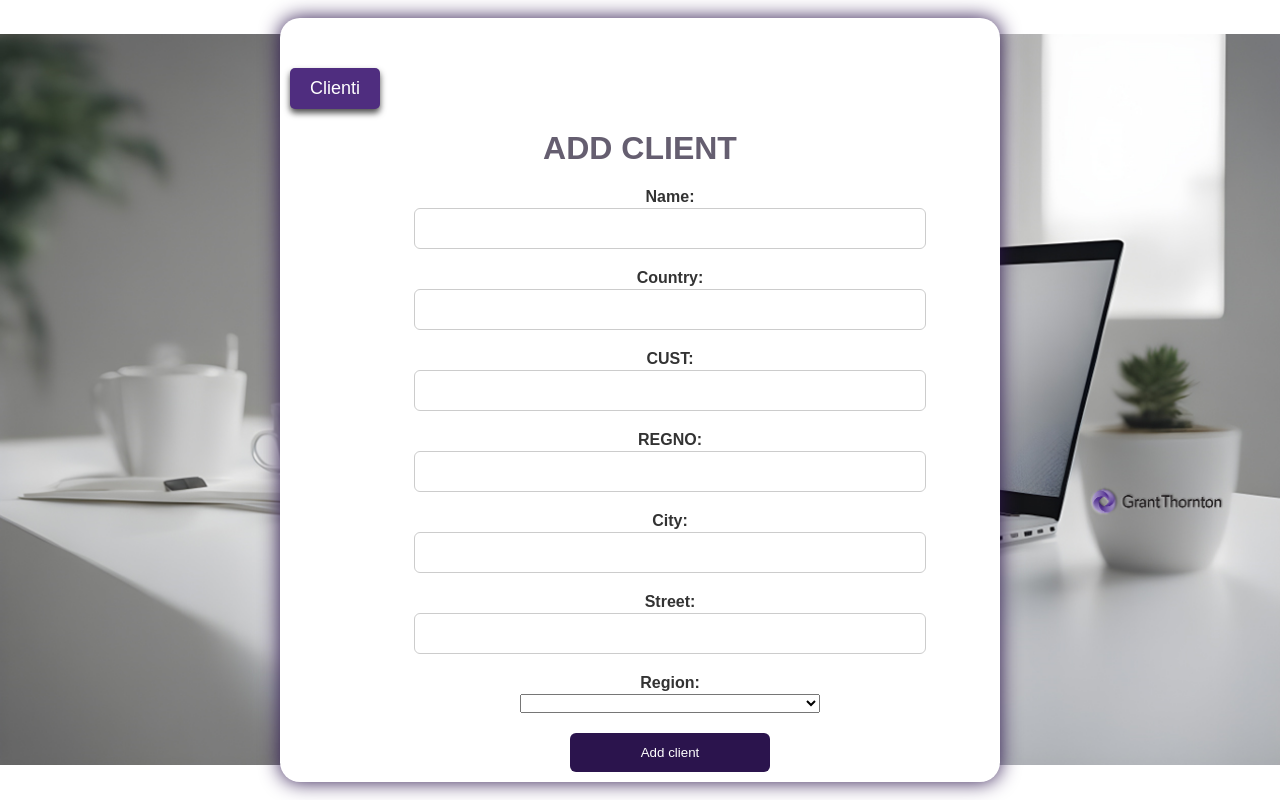
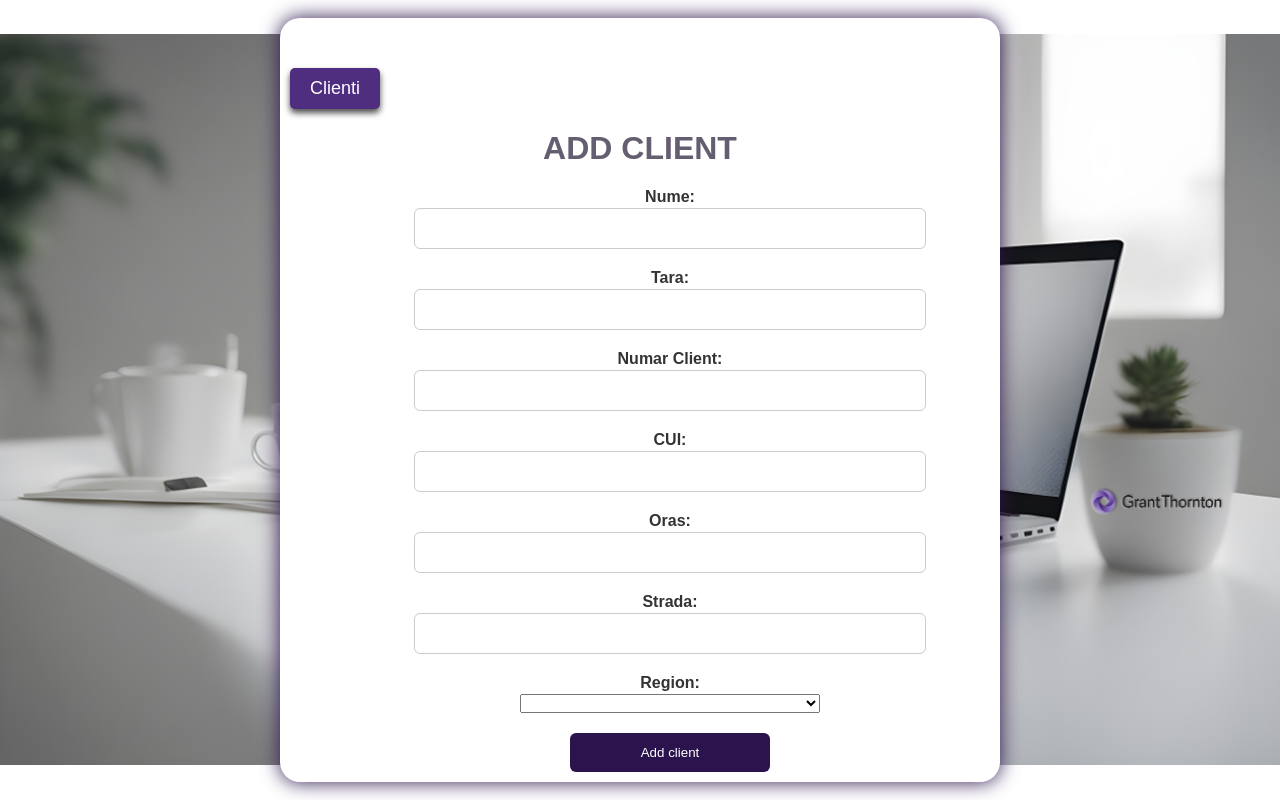
Before and after one commit to GTRDIGITAL/efacturaBimed, a Flask app: template website/templates/addClient.html in a window 1280 px wide. Run offline with Flask 3, Linux system fonts and the light colour scheme; the template is opened without the code that fills it, so the values that code supplies are empty; parts of the project's set-up code (start-up, migrations or seed data) failed here and were passed over.

Commit message:
modificare fiedls interfata clienti si add client

```diff
--- a/website/templates/addClient.html
+++ b/website/templates/addClient.html
@@ -125,32 +125,32 @@
         <h1>ADD CLIENT</h1>
         <form method="POST" enctype = "multipart/form-data" style="padding-left:60px;">
             <div class="form-group">
-                <label for="field1">Name:</label>
+                <label for="field1">Nume:</label>
                 <input type="text" id="numeClient" name="numeClient">
             </div>
 
             <div class="form-group">
-                <label for="field2">Country:</label>
+                <label for="field2">Tara:</label>
                 <input type="text" id="tara" name="tara">
             </div>
 
             <div class="form-group">
-                <label for="field3">CUST:</label>
+                <label for="field3">Numar Client:</label>
                 <input type="text" id="cust" name="cust">
             </div>
 
             <div class="form-group">
-                <label for="field4">REGNO:</label>
+                <label for="field4">CUI:</label>
                 <input type="text" id="cui" name="cui">
             </div>
 
             <div class="form-group">
-                <label for="field5">City:</label>
+                <label for="field5">Oras:</label>
                 <input type="text" id="oras" name="oras">
             </div>
 
             <div class="form-group">
-                <label for="field6">Street:</label>
+                <label for="field6">Strada:</label>
                 <input type="text" id="strada" name="strada">
             </div>
 
--- a/website/templates/baza_de_date_clienti.html
+++ b/website/templates/baza_de_date_clienti.html
@@ -364,7 +364,7 @@
                         <th data-field="id" data-sortable="true">Id Client</th>
                         <th data-field="numeClient" data-sortable="true">Nume Client</th>
                         <th data-field="tara" data-sortable="true">Tara</th>
-                        <th data-field="cust" data-sortable="true">Cust</th>
+                        <th data-field="cust" data-sortable="true">Numar Client</th>
                         <th data-field="cui" data-sortable="true">Cui</th>
                         <th data-field="oras" data-sortable="true">Oras</th>
                         <th data-field="strada" data-sortable="true">Strada</th>
```
